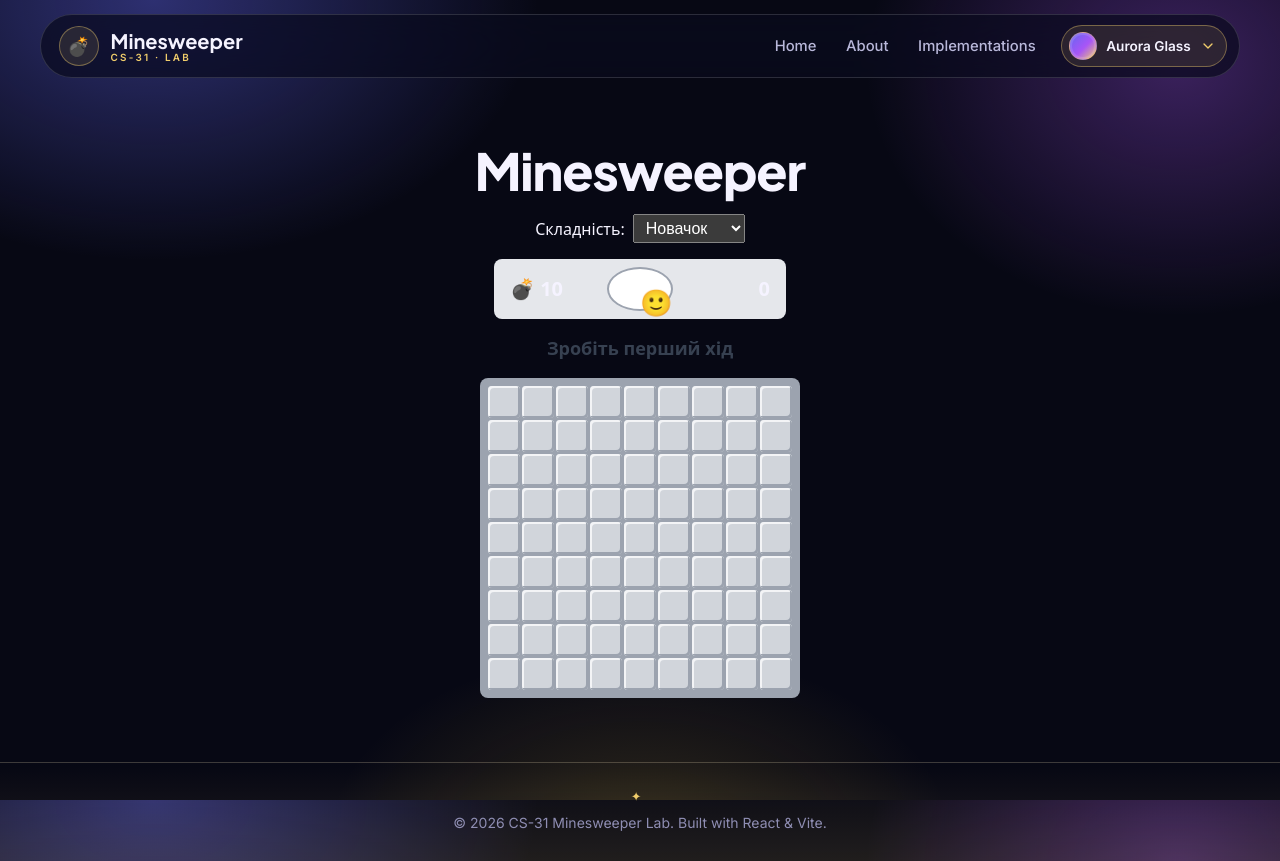
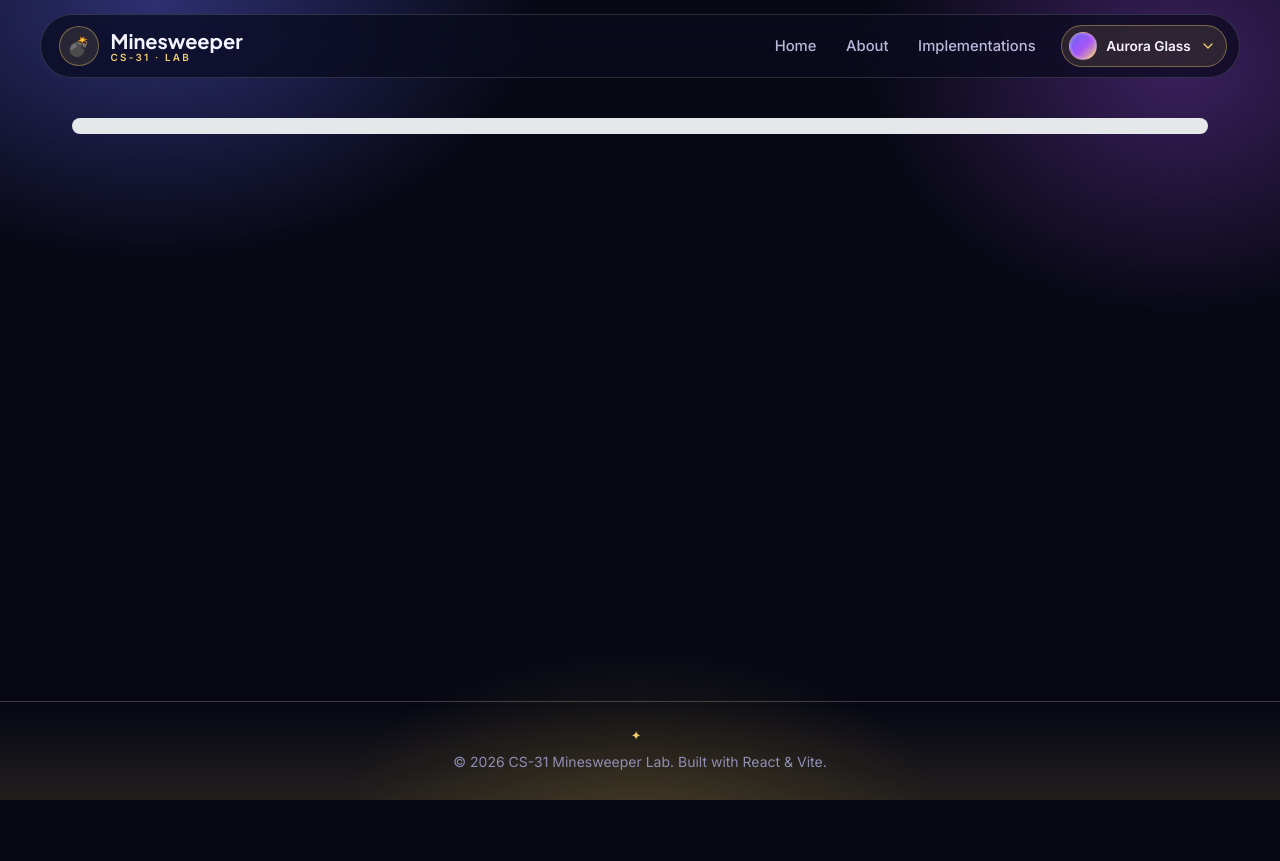
Before and after one commit to cs3-web-course-2026/cs31-minesweeper-react-2026, a React (Vite) app: page /shaposhnikov-kostiantyn in a window 1280 px wide. After the commit the page ends 800 px from the top, so only its background shows below. Built offline with nearby package versions, Linux system fonts and the light colour scheme.

Commit message:
refactor: wrap status and controls in header landmark

```diff
--- a/src/pages/ShaposhnikovKostiantyn/index.jsx
+++ b/src/pages/ShaposhnikovKostiantyn/index.jsx
@@ -12,19 +12,15 @@ export default function Minesweeper() {
       useMinesweeper();
 
   return (
-    <div className={styles.game}>
-      <h1 className={styles.title}>Minesweeper</h1>
+  <div className={styles.page}>
+    <header className={styles.panel}>
+      {/* статус-бар: таймер, мины */}
+      {/* управление: сложность, рестарт */}
+    </header>
 
-      <DifficultySelect value={difficulty} onChange={restart} />
-
-      <div className={styles.panel}>
-        <span className={styles.counter}>💣 {minesLeft}</span>
-        <RestartButton status={status} onClick={() => restart()} />
-        <Timer key={gameId} isRunning={status === STATUS.PLAYING} />
-      </div>
-
-      <GameStatus status={status} />
-      <Board board={board} onReveal={reveal} onFlag={flag} />
-    </div>
+    <section className={styles.boardArea} aria-label="Ігрове поле">
+      {/* <Board ... /> */}
+    </section>
+  </div>
   );
 }
```
